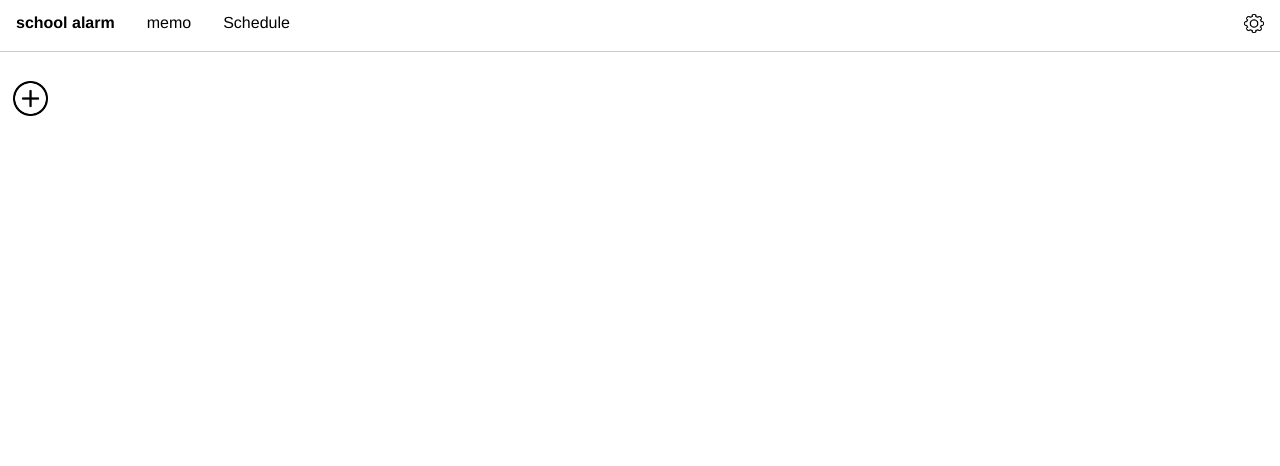
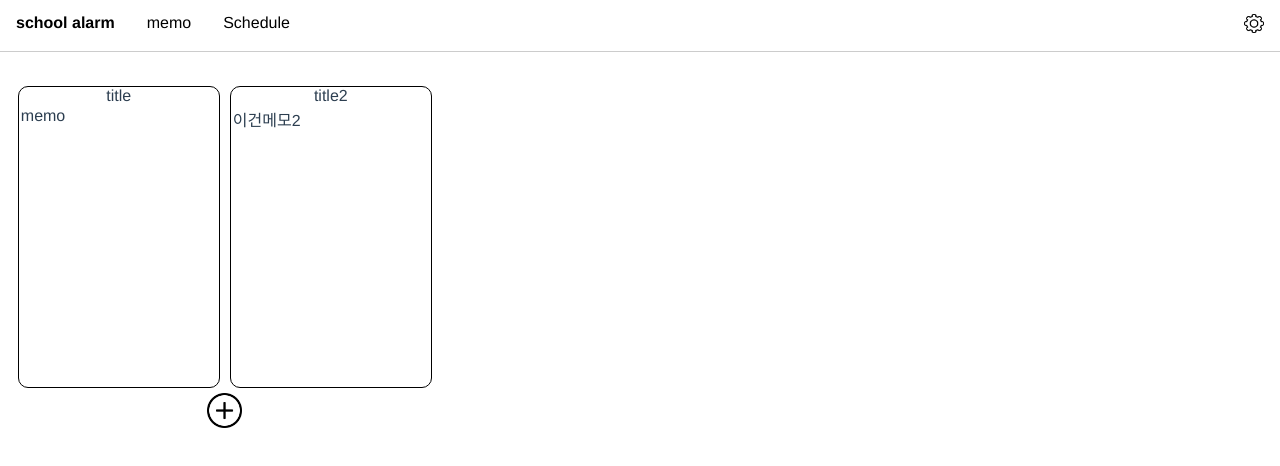
Before and after one commit to sandsunset/school-alarm, a Vue app: page /memo in a window 1280 px wide. Shown: the top 466 px of the page. Built offline with nearby package versions, Linux system fonts and the light colour scheme.

Commit message:
refactor: Memo.vue

```diff
--- a/src/views/Memo.vue
+++ b/src/views/Memo.vue
@@ -1,18 +1,38 @@
 <template>
   <div class="memo">
-    <ul class="memos"></ul>
+    <ul class="memos">
+      <li v-for="Memo in memos" v-bind:key="Memo">
+        <div class="box">
+          <div class="title">
+            {{ Memo.title }}
+          </div>
+          <div class="memo">
+            {{ Memo.memo }}
+          </div>
+        </div>
+      </li>
+    </ul>
     <img id="plus" @click="hello" src="@/assets/plus.png" height=35px width=35px>
   </div>
 </template>
 
 <script>
 const memos = document.getElementsByClassName("memos");
+
 export default {
   name: "Memo",
+  data() {
+    return {
+      memos: [
+        {title:'title',memo:'memo'},
+        {title:'title2',memo:'이건메모2'}
+      ]
+    }
+  },
   methods: {
     hello() {
       var newBox = document.createElement("li");
-      newBox.innerHTML = '<div class="box"><p>asdf</p></div><style>.box {width:200px;height:300px;border: 1px solid;border-color: black;border-radius: 10px;margin: 5px}li{float:left;}</style>'
+      newBox.innerHTML = '<div class="box"><p>asdf</p></div>'
       memos[0].appendChild(newBox);
     }
   }
@@ -24,6 +44,8 @@ export default {
   margin: 1%;
   float: left;
 }
+.box {width:200px;height:300px;border: 1px solid;border-color: black;border-radius: 10px;margin: 5px}
+li {float:left;}
 ul {
   list-style: none;
   padding: 0;
```
